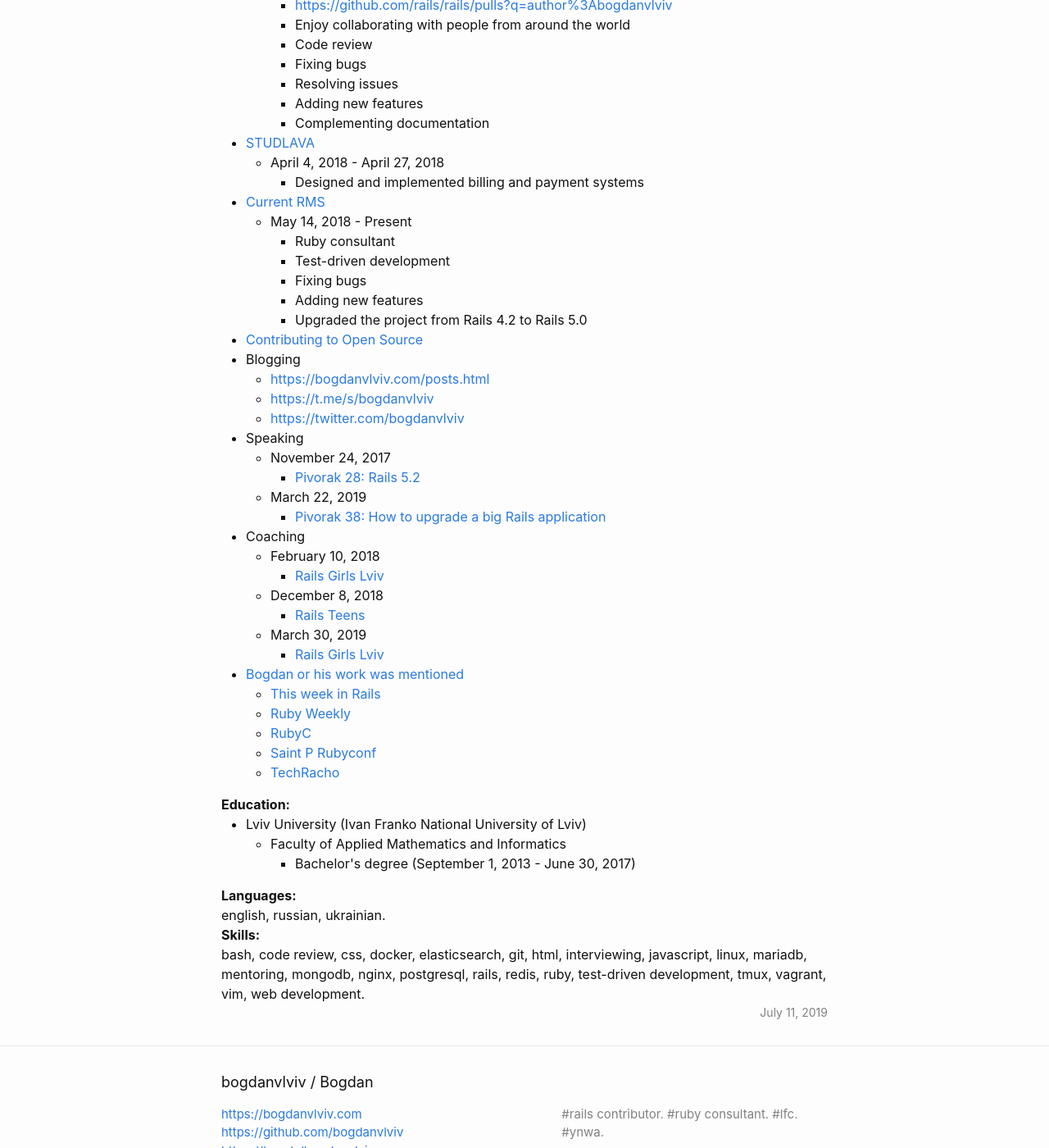
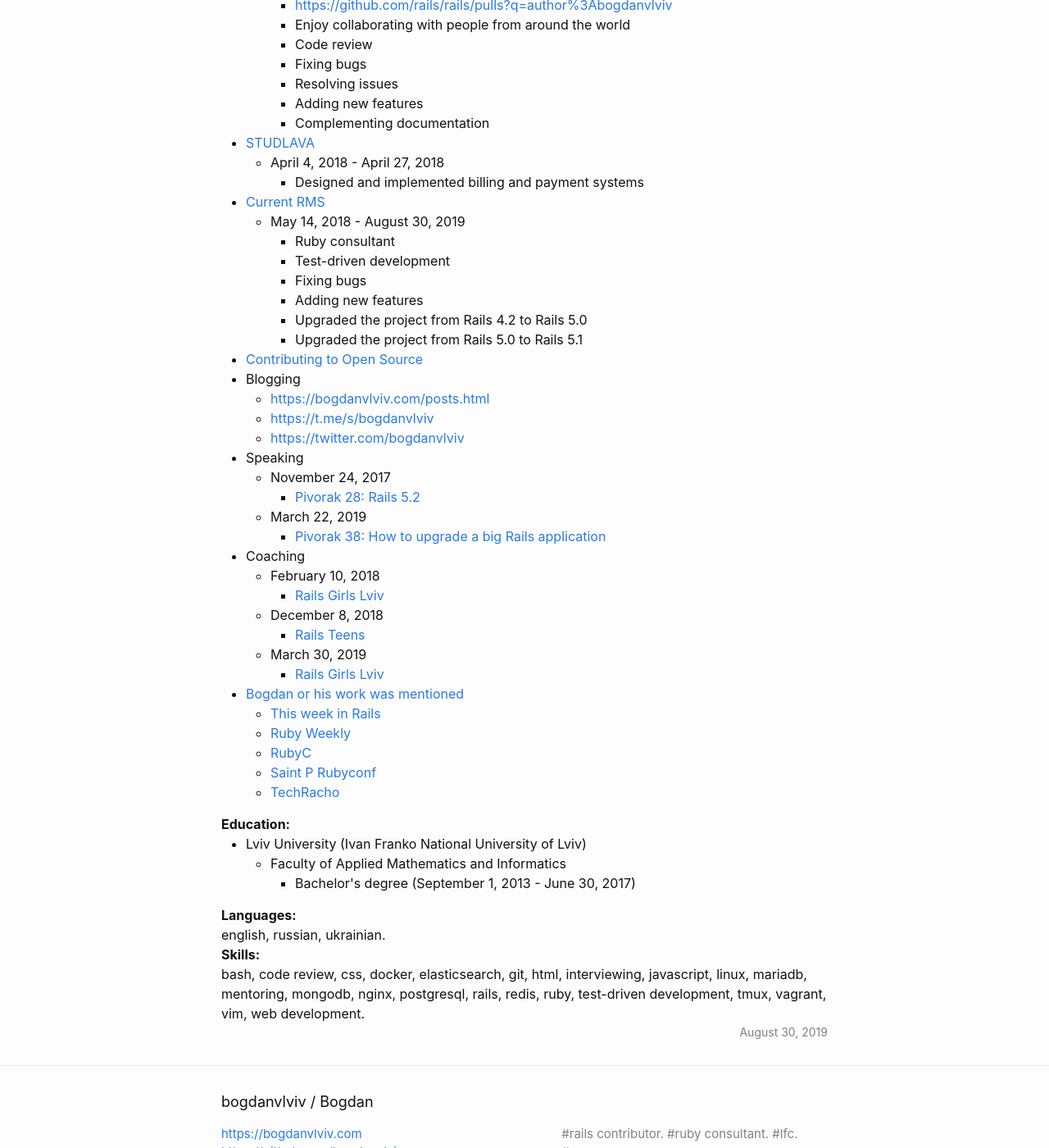
Before and after one commit to crowdpro3/bogdanvlviv.github.io, a Jekyll site: the page built from resume.html, in a window 1280 px wide and 1400 px high, scrolled down 1207 px. Shown: the whole window at 82% size. Built offline with Jekyll 4.4.1, drawn with Linux system fonts in a browser that asks for light colours.

Commit message:
Today is my last day  at Current RMS

```diff
--- a/resume.html
+++ b/resume.html
@@ -139,13 +139,14 @@
         <a href="https://www.current-rms.com" target="_blank">Current RMS</a>
         <ul>
           <li>
-            May 14, 2018 - Present
+            May 14, 2018 - August 30, 2019
             <ul>
               <li>Ruby consultant</li>
               <li>Test-driven development</li>
               <li>Fixing bugs</li>
               <li>Adding new features</li>
               <li>Upgraded the project from Rails 4.2 to Rails 5.0</li>
+              <li>Upgraded the project from Rails 5.0 to Rails 5.1</li>
             </ul>
           </li>
         </ul>
@@ -273,5 +274,5 @@
     <div>bash, code review, css, docker, elasticsearch, git, html, interviewing, javascript, linux, mariadb, mentoring, mongodb, nginx, postgresql, rails, redis, ruby, test-driven development, tmux, vagrant, vim, web development.</div>
   </div>
 
-  <span class="resume-meta" title="Updated at"><time itemprop="dateUpdated">July 11, 2019</time></span>
+  <span class="resume-meta" title="Updated at"><time itemprop="dateUpdated">August 30, 2019</time></span>
 </div>
```
